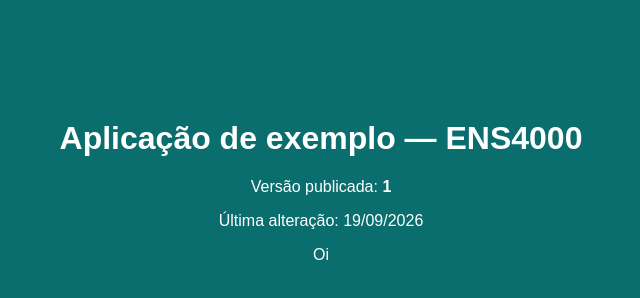
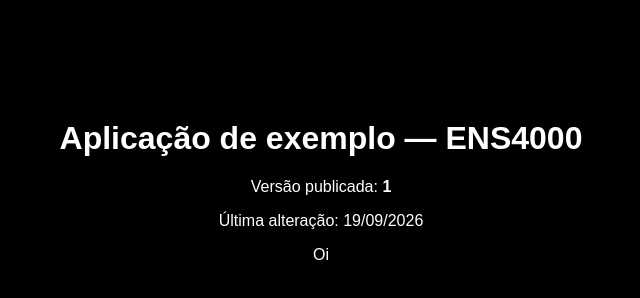
Before and after one commit to gfmolon/ci-gerencia-config, a plain HTML site: page index.html in a window 1280 px wide. Shown: the whole page, without its empty margins (319-959 px from the left). Drawn offline with Linux system fonts and the light colour scheme.

Commit message:
fundo preto

```diff
--- a/index.html
+++ b/index.html
@@ -6,7 +6,7 @@
   <title>ENS4000 — Prática de Deploy</title>
   <style>
     body {
-      background-color: #0b6e6e; /* altere esta cor e faça o deploy */
+      background-color: #000000; /* altere esta cor e faça o deploy */
       color: #ffffff;
       font-family: Arial, Helvetica, sans-serif;
       text-align: center;
```
